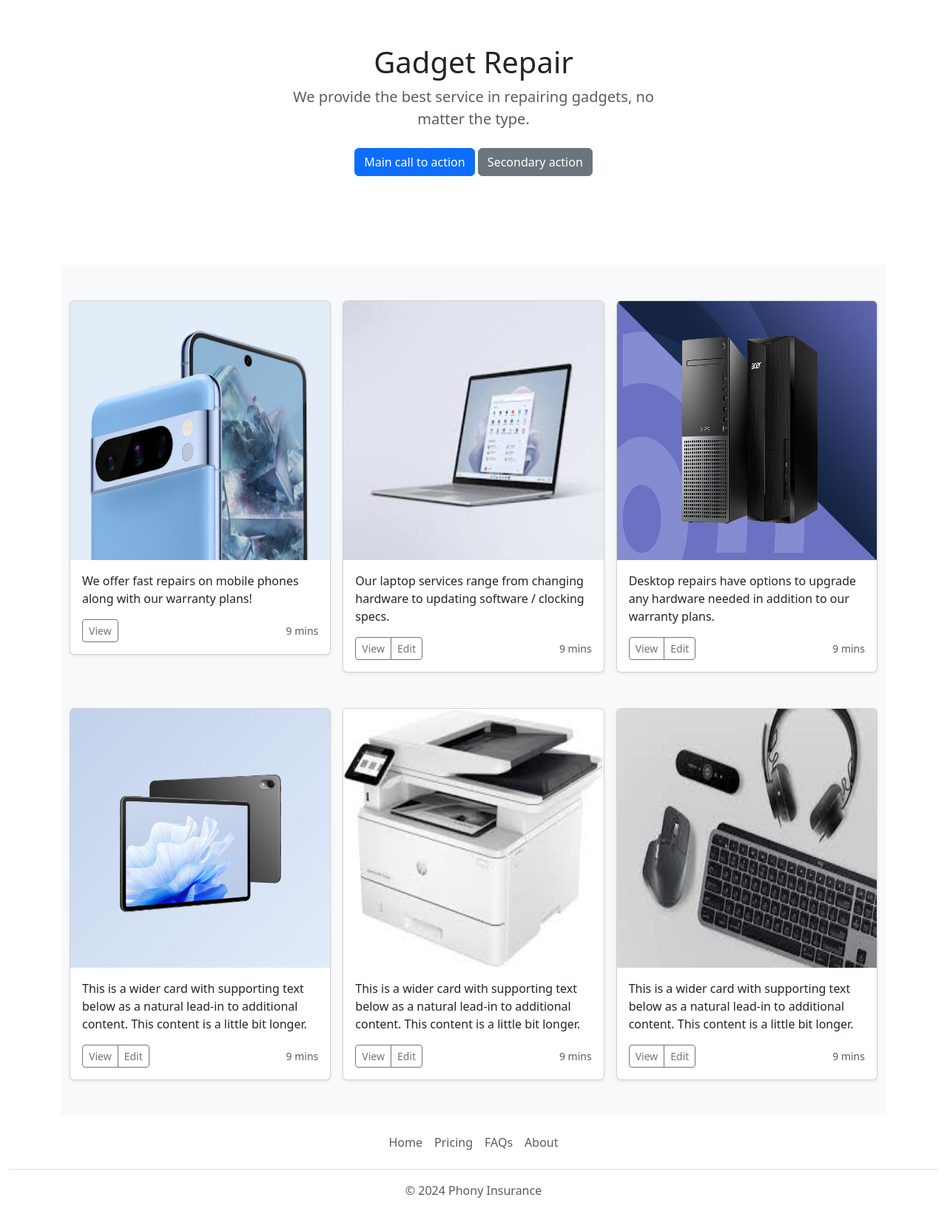
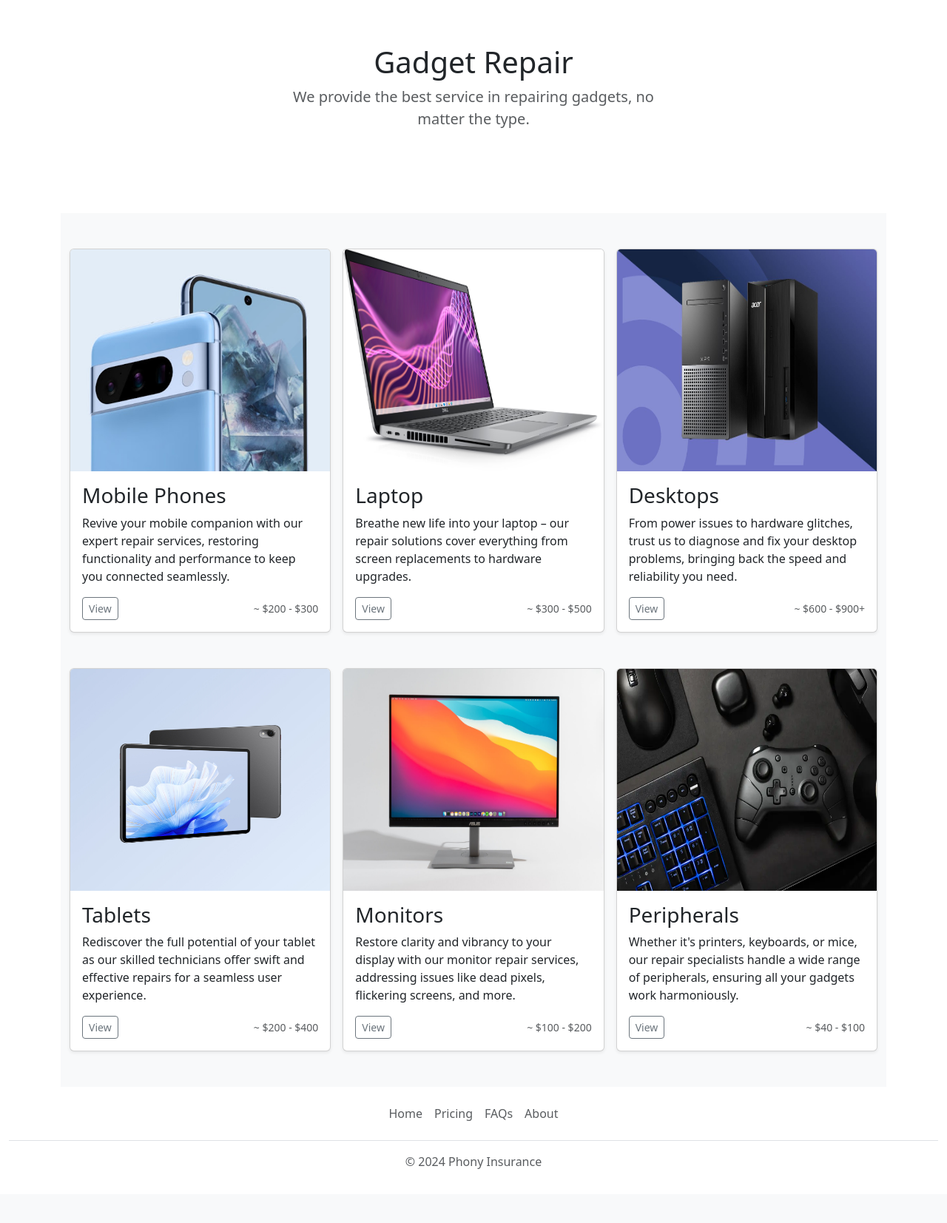
Before and after one commit to ceilingfans/app-dev, a Python web app: template website/templates/repair.html in a window 1280 px wide. Shown: the part 203-1856 px from the top of the page at 74% size. After the commit the page ends 1783 px from the top, so only its background shows below. Run offline with Jinja, Linux system fonts and the light colour scheme; the template is opened without the code that fills it, so the values that code supplies are empty, except form fields; form fields are guessed from the names that the template uses.

Commit message:
feat: repair.html

```diff
--- a/website/templates/repair.html
+++ b/website/templates/repair.html
@@ -11,10 +11,6 @@
           <div class="col-lg-6 col-md-8 mx-auto">
             <h1 class="fw-light">Gadget Repair</h1>
             <p class="lead text-body-secondary">We provide the best service in repairing gadgets, no matter the type.</p>
-            <p>
-              <a href="#" class="btn btn-primary my-2">Main call to action</a>
-              <a href="#" class="btn btn-secondary my-2">Secondary action</a>
-            </p>
           </div>
         </div>
       </section>
@@ -25,14 +21,15 @@
           <div class="row row-cols-1 row-cols-sm-2 row-cols-md-3 g-3">
             <div class="col">
               <div class="card shadow-sm">
-                <img class="bd-placeholder-img card-img-top" src="/static/images/Phonepic.jpg" width="100%" height="350" role="img"></img>
+                <img class="bd-placeholder-img card-img-top" src="/static/images/Phonepic.jpg" width="100%" height="300" role="img"></img>
                 <div class="card-body">
-                  <p class="card-text">We offer fast repairs on mobile phones along with our warranty plans!</p>
+                  <h3>Mobile Phones</h3>
+                  <p class="card-text">Revive your mobile companion with our expert repair services, restoring functionality and performance to keep you connected seamlessly.</p>
                   <div class="d-flex justify-content-between align-items-center">
                     <div class="btn-group">
                       <button type="button" class="btn btn-sm btn-outline-secondary">View</button>
                     </div>
-                    <small class="text-body-secondary">9 mins</small>
+                    <small class="text-body-secondary">~ $200 - $300</small>
                   </div>
                 </div>
               </div>
@@ -40,15 +37,15 @@
 
             <div class="col">
               <div class="card shadow-sm">
-                <img class="bd-placeholder-img card-img-top" src="/static/images/laptop.jpeg" width="100%" height="350" role="img"></img>
+                <img class="bd-placeholder-img card-img-top" src="/static/images/laptop.jpeg" width="100%" height="300" role="img"></img>
                 <div class="card-body">
-                  <p class="card-text">Our laptop services range from changing hardware to updating software / clocking specs.</p>
+                  <h3>Laptop</h3>
+                  <p class="card-text">Breathe new life into your laptop – our repair solutions cover everything from screen replacements to hardware upgrades.</p>
                   <div class="d-flex justify-content-between align-items-center">
                     <div class="btn-group">
                       <button type="button" class="btn btn-sm btn-outline-secondary">View</button>
-                      <button type="button" class="btn btn-sm btn-outline-secondary">Edit</button>
                     </div>
-                    <small class="text-body-secondary">9 mins</small>
+                    <small class="text-body-secondary">~ $300 - $500</small>
                   </div>
                 </div>
               </div>
@@ -56,15 +53,15 @@
 
             <div class="col">
               <div class="card shadow-sm">
-                <img class="bd-placeholder-img card-img-top" src="/static/images/desk.jpg" width="100%" height="350" role="img"></img>
+                <img class="bd-placeholder-img card-img-top" src="/static/images/desk.jpg" width="100%" height="300" role="img"></img>
                 <div class="card-body">
-                  <p class="card-text">Desktop repairs have options to upgrade any hardware needed in addition to our warranty plans.</p>
+                  <h3>Desktops</h3>
+                  <p class="card-text">From power issues to hardware glitches, trust us to diagnose and fix your desktop problems, bringing back the speed and reliability you need.</p>
                   <div class="d-flex justify-content-between align-items-center">
                     <div class="btn-group">
                       <button type="button" class="btn btn-sm btn-outline-secondary">View</button>
-                      <button type="button" class="btn btn-sm btn-outline-secondary">Edit</button>
                     </div>
-                    <small class="text-body-secondary">9 mins</small>
+                    <small class="text-body-secondary">~ $600 - $900+</small>
                   </div>
                 </div>
               </div>
@@ -74,15 +71,15 @@
           <div class="row row-cols-1 row-cols-sm-2 row-cols-md-3 g-3">
             <div class="col">
               <div class="card shadow-sm">
-                <img class="bd-placeholder-img card-img-top" src="/static/images/tablet.jpg" width="100%" height="350" role="img"></img>
+                <img class="bd-placeholder-img card-img-top" src="/static/images/tablet.jpg" width="100%" height="300" role="img"></img>
                 <div class="card-body">
-                  <p class="card-text">This is a wider card with supporting text below as a natural lead-in to additional content. This content is a little bit longer.</p>
+                  <h3>Tablets</h3>
+                  <p class="card-text">Rediscover the full potential of your tablet as our skilled technicians offer swift and effective repairs for a seamless user experience.</p>
                   <div class="d-flex justify-content-between align-items-center">
                     <div class="btn-group">
                       <button type="button" class="btn btn-sm btn-outline-secondary">View</button>
-                      <button type="button" class="btn btn-sm btn-outline-secondary">Edit</button>
                     </div>
-                    <small class="text-body-secondary">9 mins</small>
+                    <small class="text-body-secondary">~ $200 - $400</small>
                   </div>
                 </div>
               </div>
@@ -90,15 +87,15 @@
 
             <div class="col">
               <div class="card shadow-sm">
-                <img class="bd-placeholder-img card-img-top" src="/static/images/printer.jpeg" width="100%" height="350" role="img"></img>
+                <img class="bd-placeholder-img card-img-top" src="/static/images/monitor.jpeg" width="100%" height="300" role="img"></img>
                 <div class="card-body">
-                  <p class="card-text">This is a wider card with supporting text below as a natural lead-in to additional content. This content is a little bit longer.</p>
+                  <h3>Monitors</h3>
+                  <p class="card-text">Restore clarity and vibrancy to your display with our monitor repair services, addressing issues like dead pixels, flickering screens, and more.</p>
                   <div class="d-flex justify-content-between align-items-center">
                     <div class="btn-group">
                       <button type="button" class="btn btn-sm btn-outline-secondary">View</button>
-                      <button type="button" class="btn btn-sm btn-outline-secondary">Edit</button>
                     </div>
-                    <small class="text-body-secondary">9 mins</small>
+                    <small class="text-body-secondary">~ $100 - $200</small>
                   </div>
                 </div>
               </div>
@@ -106,15 +103,15 @@
 
             <div class="col">
               <div class="card shadow-sm">
-                <img class="bd-placeholder-img card-img-top" src="/static/images/peripherals.jpeg" width="100%" height="350" role="img"></img>
+                <img class="bd-placeholder-img card-img-top" src="/static/images/peripherals.jpeg" width="100%" height="300" role="img"></img>
                 <div class="card-body">
-                  <p class="card-text">This is a wider card with supporting text below as a natural lead-in to additional content. This content is a little bit longer.</p>
+                  <h3>Peripherals</h3>
+                  <p class="card-text">Whether it's printers, keyboards, or mice, our repair specialists handle a wide range of peripherals, ensuring all your gadgets work harmoniously.</p>
                   <div class="d-flex justify-content-between align-items-center">
                     <div class="btn-group">
                       <button type="button" class="btn btn-sm btn-outline-secondary">View</button>
-                      <button type="button" class="btn btn-sm btn-outline-secondary">Edit</button>
                     </div>
-                    <small class="text-body-secondary">9 mins</small>
+                    <small class="text-body-secondary">~ $40 - $100</small>
                   </div>
                 </div>
               </div>
```
Also changed, not shown: website/static/images/laptop.jpeg, website/static/images/monitor.jpeg (added), website/static/images/peripherals.jpeg, website/static/repair.css (line endings or trailing spaces).
